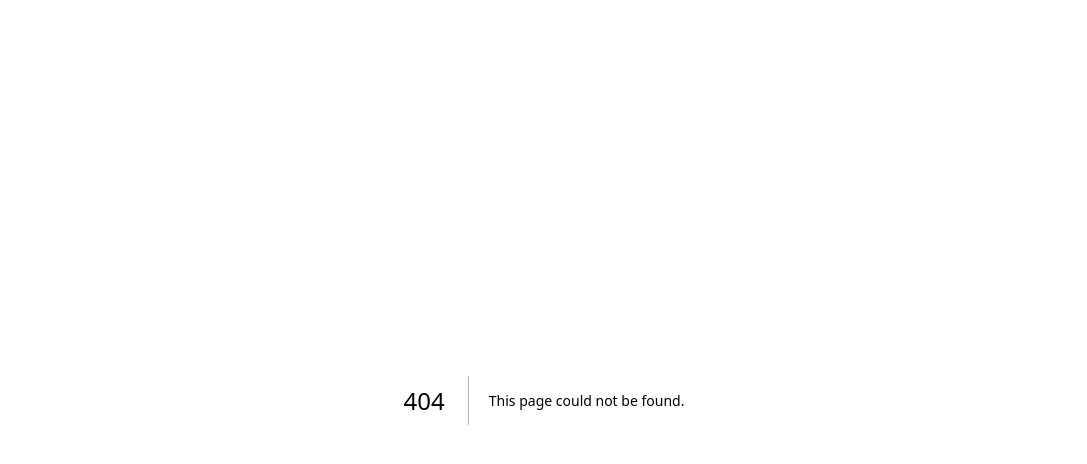
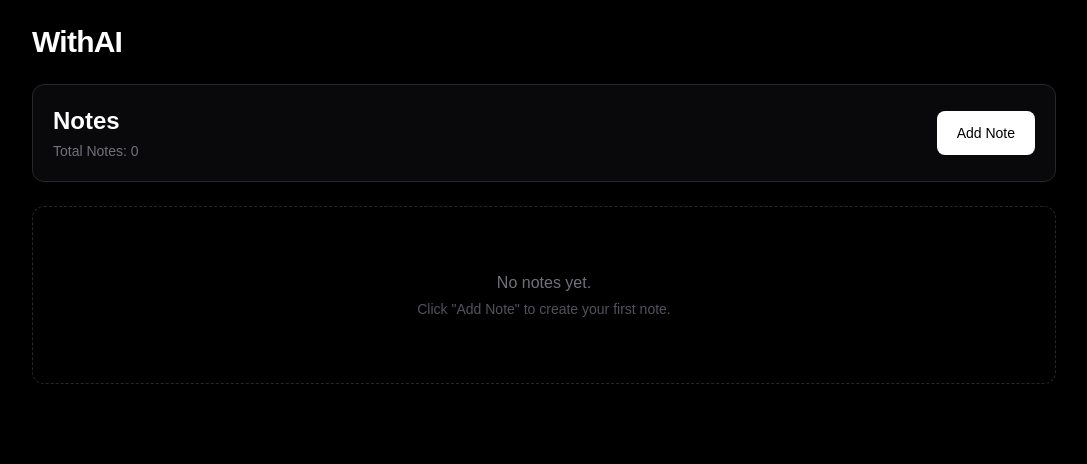
Before and after one commit to rohitpareta4/withAI, a Next.js app: page /notes in a window 1280 px wide. Before the commit this address had no page. Shown: the top 464 px of the page, without its empty margins (96-1183 px from the left). Built offline with nearby package versions, Linux system fonts and the light colour scheme.

Commit message:
starting Notes

```diff
--- /dev/null
+++ b/app/notes/page.tsx
@@ -0,0 +1,110 @@
+"use client";
+
+import { useState } from "react";
+import Notesheader from "@/features/notes/components/Notesheader";
+import Notesform from "@/features/notes/components/Notesform";
+
+interface Note {
+//   id: number;
+  note: string;
+//   completed: boolean;
+}
+
+export default function Notes() {
+  const [notes, setNotes] = useState<Note[]>([]);
+  const [showform, setShowForm] = useState(false);
+  const [note, setNote] = useState("");
+
+  const AddNote = () => {
+
+    if(!note.trim()) return
+
+    const newNote:Note={
+        note:note.trim()
+    }
+    setNotes((prev)=>[...prev,newNote])
+    setShowForm(false);
+    setNote("")
+  };
+
+  return (
+    <main className="min-h-screen bg-black px-4 py-6 text-white sm:px-6 lg:px-8">
+      <div className="mx-auto w-full max-w-5xl">
+
+        {/* WithAI Logo / Home */}
+        <div className="mb-6">
+          <a
+            href="/"
+            className="text-3xl font-bold tracking-tight text-white transition hover:text-zinc-300"
+          >
+            WithAI
+          </a>
+        </div>
+
+        {/* Header */}
+        <Notesheader
+          Noteslength={notes.length}
+          onAddnotes={() => setShowForm(true)}
+        />
+
+        {/* Form */}
+        {showform && (
+          <div className="mt-6">
+            <Notesform
+              note={note}
+              setNote={setNote}
+              AddNote={AddNote}
+            />
+          </div>
+        )}
+
+        {/* Notes */}
+        <section className="mt-6 w-full">
+          {notes.length > 0 ? (
+            <div className="space-y-4">
+              {notes.map((item) => (
+                <div
+                  key={item.id}
+                  className="
+                    w-full
+                    rounded-xl
+                    border border-zinc-800
+                    bg-zinc-950
+                    p-4
+                    transition
+                    hover:border-zinc-700
+                  "
+                >
+                  <p className="whitespace-pre-wrap break-words text-sm text-zinc-200 sm:text-base">
+                    {item.note}
+                  </p>
+                </div>
+              ))}
+            </div>
+          ) : (
+            !showform && (
+              <div
+                className="
+                  rounded-xl
+                  border border-dashed border-zinc-800
+                  px-4
+                  py-12
+                  text-center
+                  sm:py-16
+                "
+              >
+                <p className="text-sm text-zinc-500 sm:text-base">
+                  No notes yet.
+                </p>
+
+                <p className="mt-1 text-xs text-zinc-600 sm:text-sm">
+                  Click "Add Note" to create your first note.
+                </p>
+              </div>
+            )
+          )}
+        </section>
+      </div>
+    </main>
+  );
+}
--- a/components/Navbar/navbar.tsx
+++ b/components/Navbar/navbar.tsx
@@ -64,6 +64,12 @@ const Navbar = () => {
             className="text-slate-300 transition hover:text-cyan-400"
           >
             Todo
+          </Link>
+          <Link
+            href="/notes"
+            className="text-slate-300 transition hover:text-cyan-400"
+          >
+            Notes
           </Link>
         </div>
 
--- /dev/null
+++ b/features/notes/components/Notesform.tsx
@@ -0,0 +1,78 @@
+"use client";
+
+interface formprops {
+  note: string;
+  setNote: React.Dispatch<React.SetStateAction<string>>;
+  AddNote: () => void;
+}
+
+export default function Notesform({
+  note,
+  setNote,
+  AddNote,
+}: formprops) {
+  return (
+    <div className="w-full">
+      <form
+        onSubmit={(e) => {
+          e.preventDefault();
+          AddNote();
+        }}
+        className="
+          w-full
+          rounded-xl
+          border border-zinc-800
+          bg-zinc-950
+          p-4
+          sm:p-5
+        "
+      >
+        <textarea
+          value={note}
+          onChange={(e) => setNote(e.target.value)}
+          placeholder="Write your note..."
+          rows={8}
+          className="
+            w-full
+            resize-y
+            rounded-lg
+            border border-zinc-700
+            bg-zinc-900
+            px-4
+            py-3
+            text-sm
+            leading-6
+            text-white
+            outline-none
+            placeholder:text-zinc-500
+            focus:border-zinc-400
+            focus:ring-1
+            focus:ring-zinc-400
+            sm:text-base
+          "
+        />
+
+        <div className="mt-4 flex justify-end">
+          <button
+            type="submit"
+            className="
+              w-full
+              rounded-lg
+              bg-white
+              px-5
+              py-3
+              text-sm
+              font-medium
+              text-black
+              transition
+              hover:bg-zinc-200
+              sm:w-auto
+            "
+          >
+            ADD NOTE
+          </button>
+        </div>
+      </form>
+    </div>
+  );
+}
--- /dev/null
+++ b/features/notes/components/Notesheader.tsx
@@ -0,0 +1,60 @@
+"use client";
+
+interface Headerprops {
+  Noteslength: number;
+  onAddnotes: () => void;
+}
+
+export default function Notesheader({
+  Noteslength,
+  onAddnotes,
+}: Headerprops) {
+  return (
+    <div className="w-full">
+      <div
+        className="
+          flex
+          flex-col
+          gap-4
+          rounded-xl
+          border border-zinc-800
+          bg-zinc-950
+          p-4
+          sm:flex-row
+          sm:items-center
+          sm:justify-between
+          sm:p-5
+        "
+      >
+        <div>
+          <h1 className="text-xl font-semibold text-white sm:text-2xl">
+            Notes
+          </h1>
+
+          <p className="mt-1 text-sm text-zinc-500">
+            Total {Noteslength === 1 ? "Note" : "Notes"}: {Noteslength}
+          </p>
+        </div>
+
+        <button
+          onClick={onAddnotes}
+          className="
+            w-full
+            rounded-lg
+            bg-white
+            px-5
+            py-3
+            text-sm
+            font-medium
+            text-black
+            transition
+            hover:bg-zinc-200
+            sm:w-auto
+          "
+        >
+          Add Note
+        </button>
+      </div>
+    </div>
+  );
+}
```
Also changed, not shown: features/notes/types/notes.types.ts (added, +14 -0 lines), features/notes/services/notes.services.ts (added).
